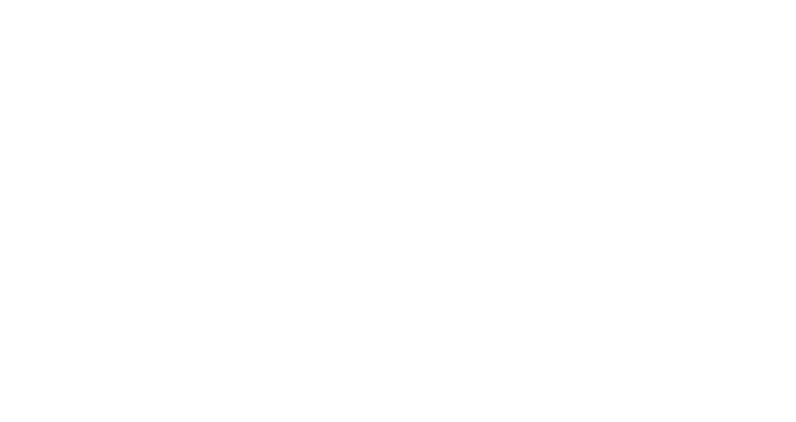
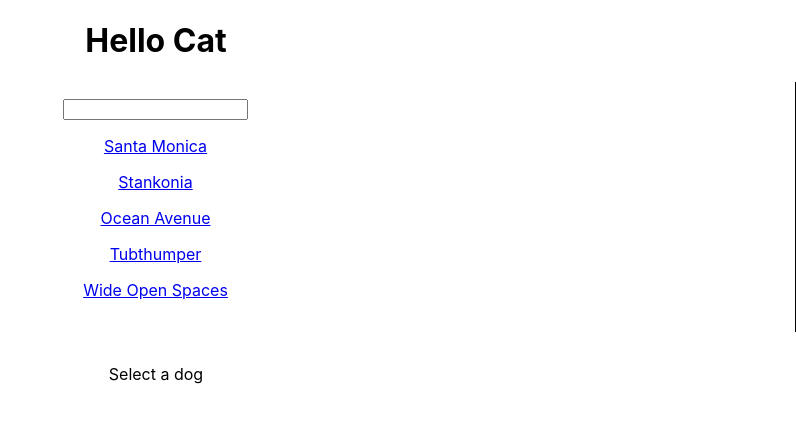
Before and after one commit to Ugh-GitHub/functional_learning, a React (Create React App) app: page /invoice in a window 1280 px wide. Before the commit this address had no page. Shown: the top 422 px of the page, without its empty margins (484-1280 px from the left). Built offline with nearby package versions, Linux system fonts and the light colour scheme.

Commit message:
learning RRDv6

```diff
--- a/src/Components/App/App.js
+++ b/src/Components/App/App.js
@@ -3,6 +3,7 @@ import './App.css';
 import { Route, Routes } from 'react-router-dom';
 import Body from '../Body/Body';
 import Cat from '../Cat/Cat';
+import Dog from '../Dog/Dog'
 
 function App() {
   return (
@@ -10,7 +11,17 @@ function App() {
       <div className="App">
         <Routes>
           <Route path='/' element={<Body/>}/>
-          <Route path='/cat' element={<Cat/>}/>
+          <Route path='/invoice' element={<Cat/>}>
+            <Route
+              index
+              element={
+                <main style={{ padding: '1rem' }}>
+                  <p>Select a dog</p>
+                </main>
+              }
+            />
+            <Route path=':invoiceId' element={<Dog/>}/>
+          </Route>
         </Routes>
       </div>
 
--- a/src/Components/Cat/Cat.js
+++ b/src/Components/Cat/Cat.js
@@ -1,14 +1,58 @@
 import React from 'react';
+import { useSearchParams, NavLink, Outlet } from 'react-router-dom';
 // import logo from '../../logo.svg';
 // import { Counter } from '../counter/Counter';
 import '../App/App.css';
+import { getInvoices } from '../server/data';
 
 export default function Cat() {
-  return (
+    let invoices = getInvoices();
+    let [searchParams, setSearchParams] = useSearchParams({ replace: true });
 
-    <div className="Body">
-        <h1>Hello World</h1>
-    </div>
+    return (
 
-  );
+        <div className="Body">
+            <h1>Hello Cat</h1>
+            <nav
+                style={{
+                borderRight: "solid 1px",
+                padding: "1rem"
+                }}
+            >
+                <input
+                value={searchParams.get("filter") || ""}
+                onChange={event => {
+                    let filter = event.target.value;
+                    if (filter) {
+                    setSearchParams({ filter });
+                    } else {
+                    setSearchParams({});
+                    }
+                }}
+                />
+                {invoices
+                .filter(invoice => {
+                    let filter = searchParams.get("filter");
+                    if (!filter) return true;
+                    let name = invoice.name.toLowerCase();
+                    return name.startsWith(filter.toLowerCase());
+                })
+                .map(invoice => (
+                    <NavLink
+                    style={({ isActive }) => ({
+                        display: "block",
+                        margin: "1rem 0",
+                        color: isActive ? "red" : ""
+                    })}
+                    to={`/invoice/${invoice.number}`}
+                    key={invoice.number}
+                    >
+                    {invoice.name}
+                    </NavLink>
+                ))}
+            </nav>
+            <Outlet />
+        </div>
+
+    );
 }
--- /dev/null
+++ b/src/Components/Dog/Dog.js
@@ -0,0 +1,18 @@
+import React from 'react';
+import '../App/App.css';
+import { getInvoice } from '../server/data';
+import { useParams } from 'react-router';
+
+export default function Dog() {
+    let params = useParams();
+    let invoice = getInvoice(parseInt(params.invoiceId, 10));
+
+    return (
+
+
+        <div className="Body">
+            <h1>{invoice.name}</h1>
+        </div>
+
+  );
+}
--- /dev/null
+++ b/src/Components/server/data.js
@@ -0,0 +1,41 @@
+
+ let invoices = [
+    {
+      name: "Santa Monica",
+      number: 1995,
+      amount: "$10,800",
+      due: "12/05/1995"
+    },
+    {
+      name: "Stankonia",
+      number: 2000,
+      amount: "$8,000",
+      due: "10/31/2000"
+    },
+    {
+      name: "Ocean Avenue",
+      number: 2003,
+      amount: "$9,500",
+      due: "07/22/2003"
+    },
+    {
+      name: "Tubthumper",
+      number: 1997,
+      amount: "$14,000",
+      due: "09/01/1997"
+    },
+    {
+      name: "Wide Open Spaces",
+      number: 1998,
+      amount: "$4,600",
+      due: "01/27/2998"
+    }
+  ];
+
+export function getInvoices() {
+  return invoices;
+}
+
+export function getInvoice(number) {
+  return invoices.find(invoice => invoice.number === number);
+}
```
